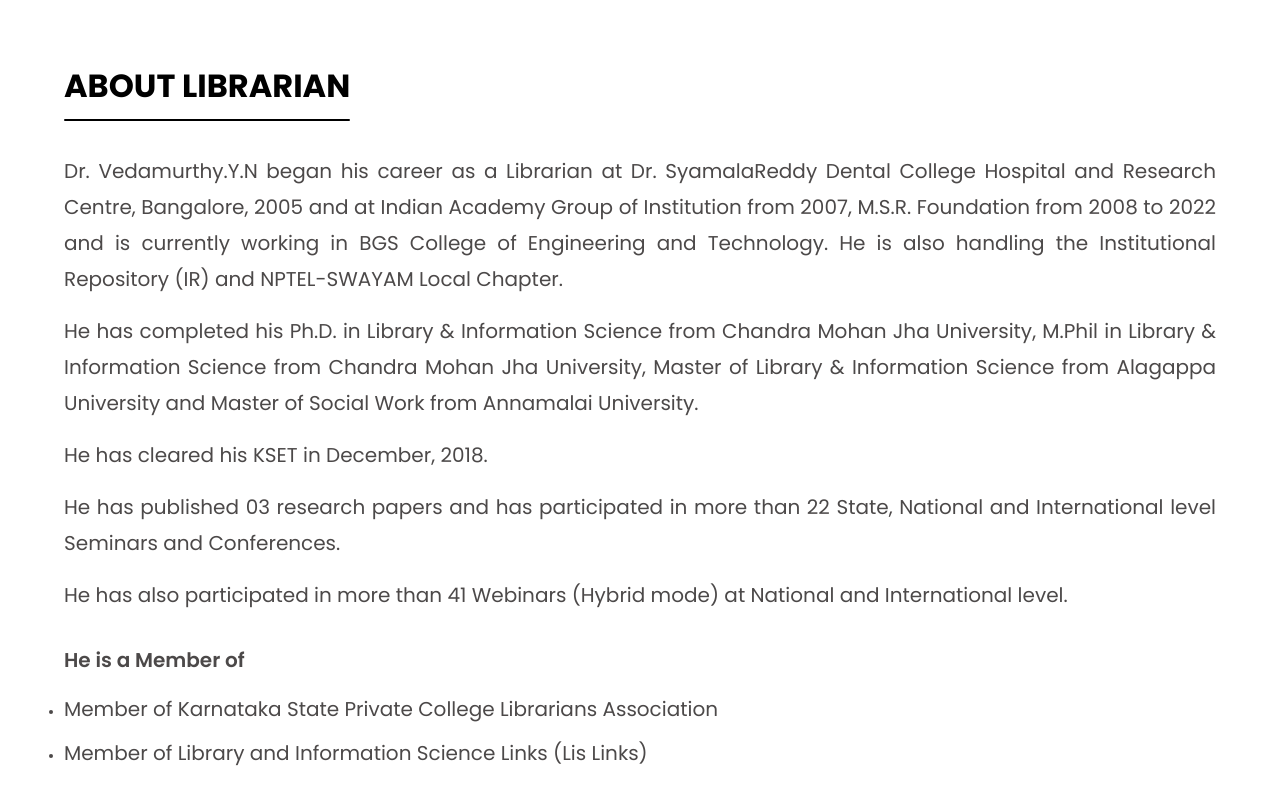
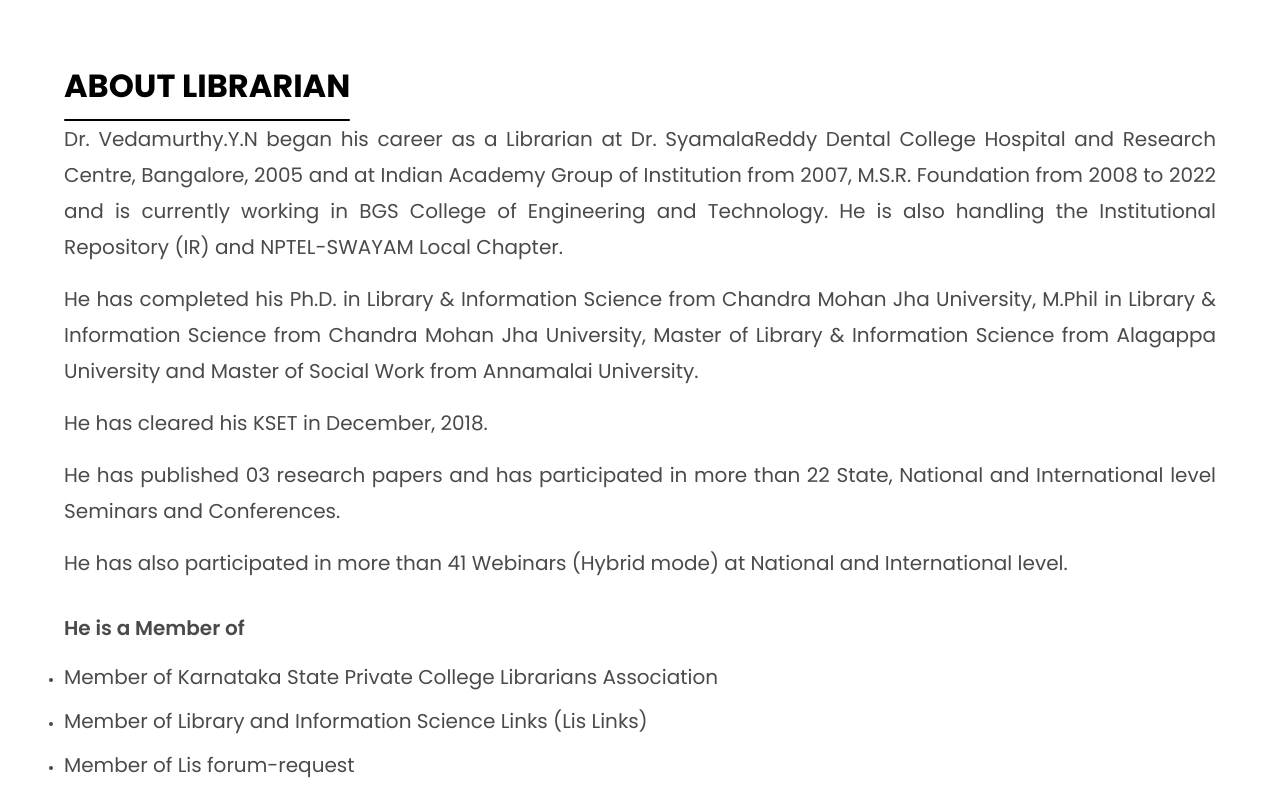
Before and after one commit to naveen-manthri/bgscet, a React (Vite) app: page /facilities/library in a window 1280 px wide. Shown: the part 3660-4446 px from the top of the page. Built offline with nearby package versions, Linux system fonts and the light colour scheme.

Commit message:
margin-top:

```diff
--- a/src/components/AboutLibrarian/AboutLibrarian.css
+++ b/src/components/AboutLibrarian/AboutLibrarian.css
@@ -10,9 +10,9 @@
   padding: 0 4rem;
 }
 
-.about-librarian__content {
+/* .about-librarian__content {
   margin-top: 2rem;
-}
+} */
 
 .about-librarian__paragraph {
   margin-bottom: 1rem;
```
